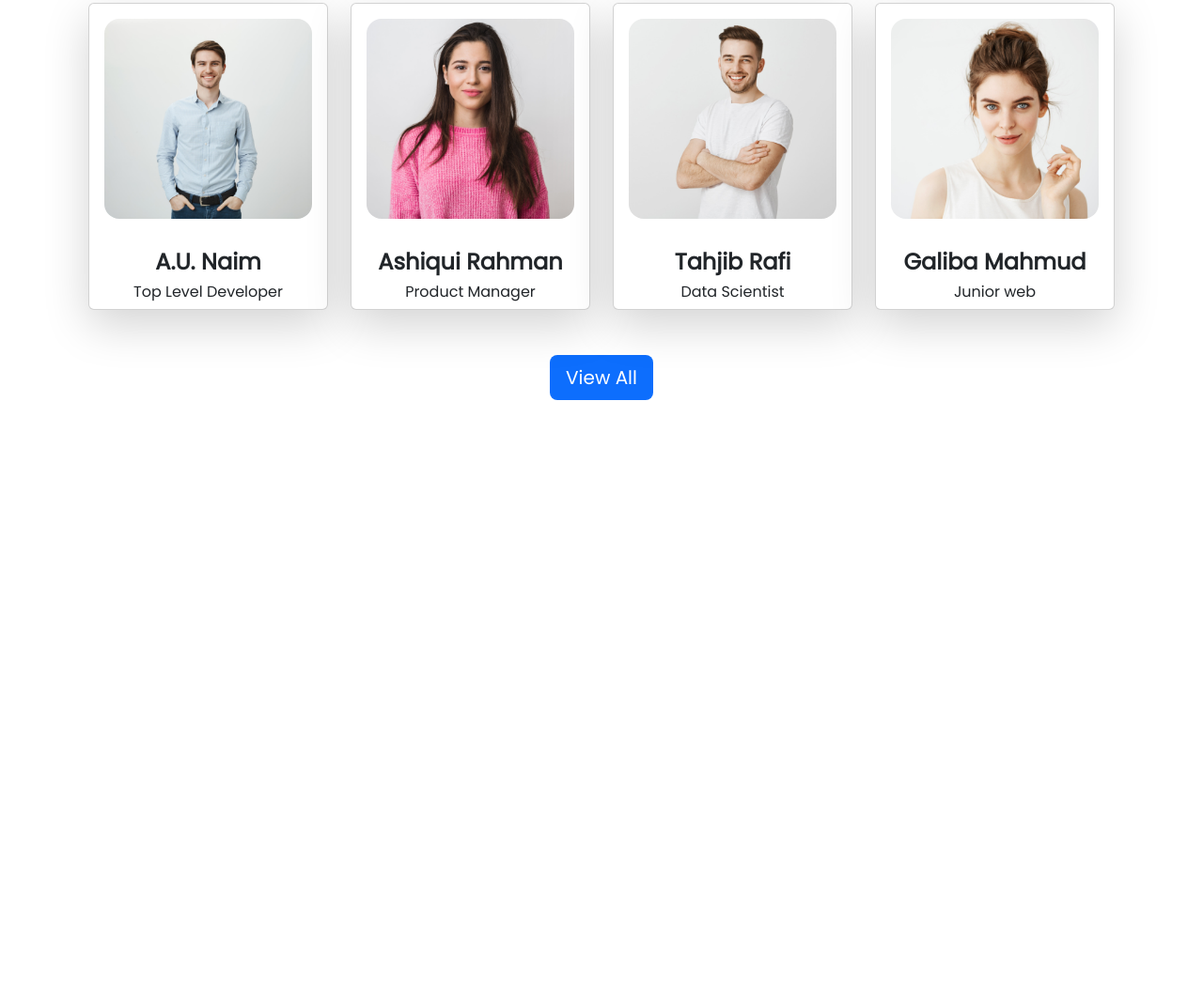
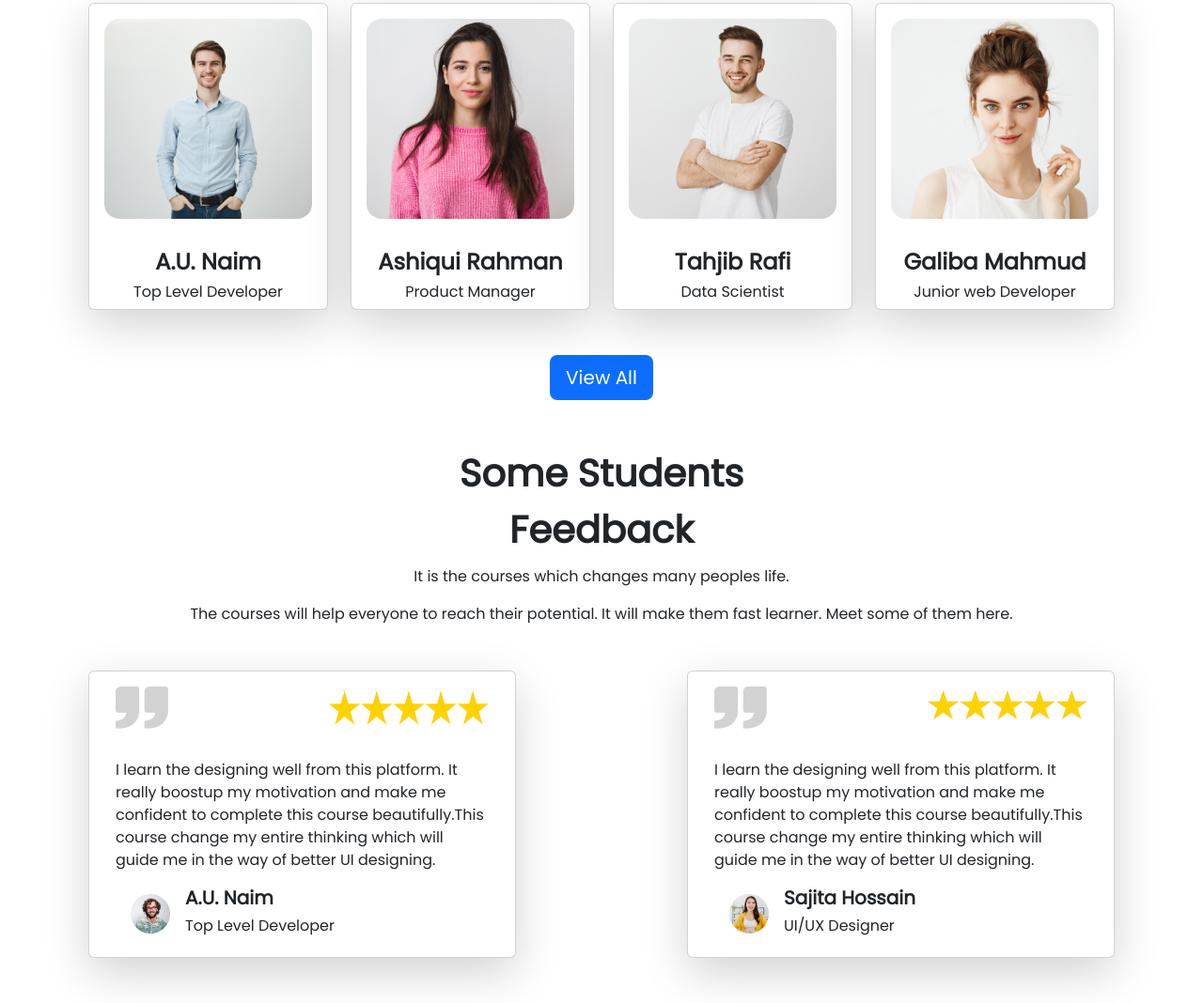
Before and after one commit to Aqibaman/edTech-website, a plain HTML site: page index.html in a window 1280 px wide. Shown: the part 2823-3891 px from the top of the page at 94% size. Before the commit the page ends 3297 px from the top, so only its background shows below. Drawn offline with nearby package versions, Linux system fonts and the light colour scheme.

Commit message:
Feedback Section added

```diff
--- a/index.html
+++ b/index.html
@@ -6,6 +6,7 @@
     <meta http-equiv="X-UA-Compatible" content="IE=edge">
     <meta name="viewport" content="width=device-width, initial-scale=1.0">
     <title>edTech Website</title>
+    <script src="https://kit.fontawesome.com/b843352bbc.js" crossorigin="anonymous"></script>
     <link href="https://cdn.jsdelivr.net/npm/bootstrap@5.2.0/dist/css/bootstrap.min.css" rel="stylesheet"
         integrity="sha384-gH2yIJqKdNHPEq0n4Mqa/HGKIhSkIHeL5AyhkYV8i59U5AR6csBvApHHNl/vI1Bx" crossorigin="anonymous">
     <link rel="stylesheet" href="style.css">
@@ -421,7 +422,7 @@
                             </div>
                             <div class="col-lg-12 mt-3 d-flex justify-content-center align-items-center flex-column">
                                 <h4 class="fw-bold">Galiba Mahmud</h4>
-                                <h6 class="text-dark">Junior web</h6>
+                                <h6 class="text-dark">Junior web Developer</h6>
                             </div>
                         </row>
                     </div>
@@ -430,8 +431,68 @@
             <p class="d-flex justify-content-center my-5"><a class="btn btn-lg bg-primary text-white" href="#">View
                     All</a></p>
         </section>
-        <section>
+        <section class="container my-5" style="font-family: 'Poppins', sans-serif;">
+            <div class="text-center">
+                <h1 class="fs-1 fw-bold lh-base">
+                    <Span>Some Students</Span>
+                    <br>
+                    <span>Feedback</span>
+                </h1>
+                <p>
+                    It is the courses which changes many peoples life.
+                </p>
+                <p>
+                    The courses will help everyone to reach their potential. It will make them fast learner. Meet some
+                    of them here.
+                </p>
+            </div>
+            <div class="container gx-5 my-5">
 
+                <div class="row d-flex justify-content-between">
+                    <div class="col-lg-5 card shadow-lg">
+                        <div class="d-flex justify-content-between p-3">
+                            <img src="./images/comma.png" alt="">
+                            <img src="./images/unnamed.png" alt="">
+                        </div>
+                        <div class="card-body">
+                            <p>I learn the designing well from this platform. It really boostup my motivation and make
+                                me confident to complete this course beautifully.This course change my entire thinking
+                                which will guide me in the way of better UI designing.
+                            </p>
+                            <div class="d-flex align-items-center">
+                                <div class="mx-3"> <img src="./images/student/student-5.png" alt=""></div>
+                                <div>
+                                    <h5 class="fw-bold">A.U. Naim</h5>
+                                    <h6> Top Level Developer</h6>
+                                </div>
+                            </div>
+                        </div>
+
+                    </div>
+                    <div class="col-lg-5 card shadow-lg">
+                        <div class="d-flex justify-content-between p-3">
+                            <div> <img src="./images/comma.png" alt=""></div>
+                            <div>
+                                <img src="./images/unnamed.png" alt="">
+                            </div>
+                        </div>
+                        <div class="card-body">
+                            <p>I learn the designing well from this platform. It really boostup my motivation and make
+                                me confident to complete this course beautifully.This course change my entire thinking
+                                which will guide me in the way of better UI designing.
+                            </p>
+                            <div class="d-flex align-items-center">
+                                <div class="mx-3"> <img src="./images/student/student-6.png" alt=""></div>
+                                <div>
+                                    <h5 class="fw-bold">Sajita Hossain</h5>
+                                    <h6> UI/UX Designer</h6>
+                                </div>
+                            </div>
+                        </div>
+
+                    </div>
+                </div>
+            </div>
         </section>
     </main>
 
--- a/style.css
+++ b/style.css
@@ -23,3 +23,9 @@
 .bg-join-button{
     color: #289BDE;
 }
+.card-1{
+    margin-left: 5%;
+}
+.card-2{
+    margin-right: 5%;
+}
```
Also changed, not shown: images/unnamed.png (added).
